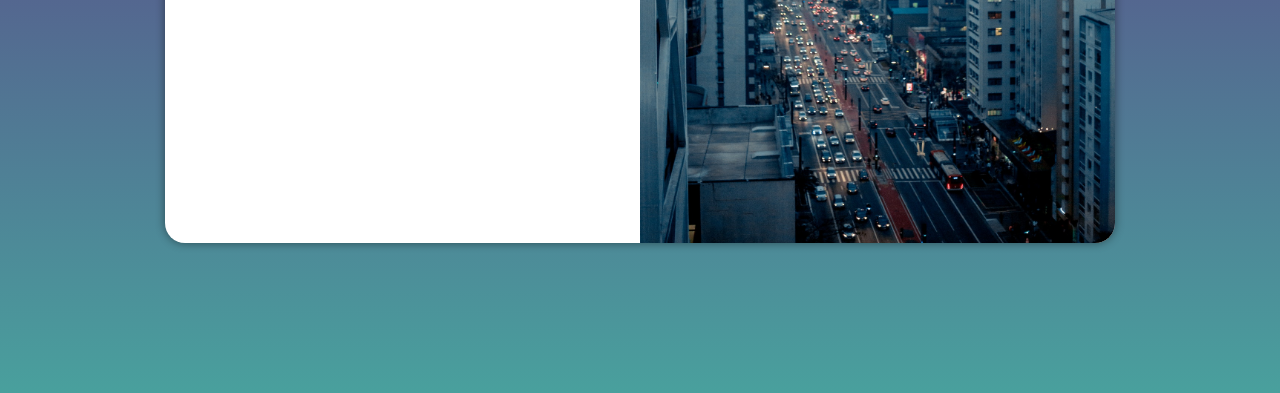
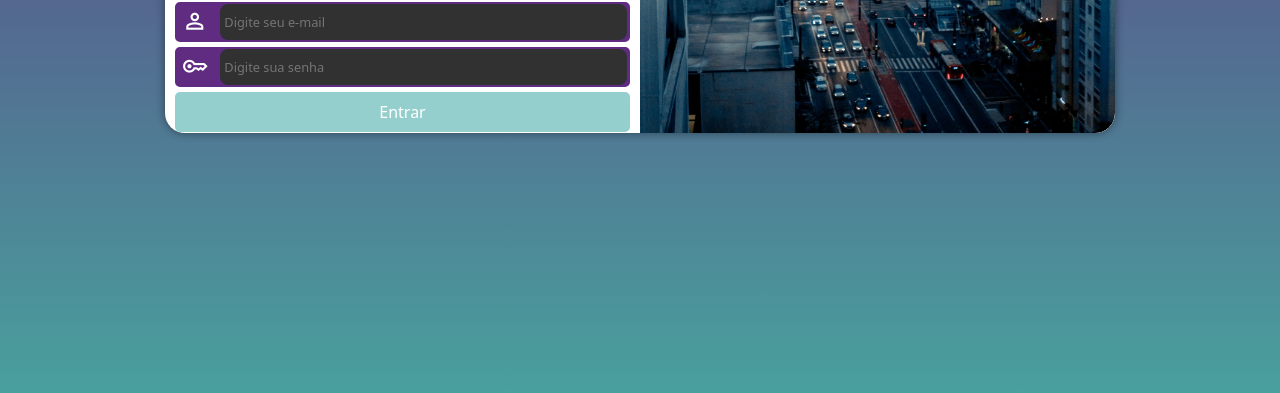
Before and after one commit to lauarnog/projeto-login, a plain HTML site: page index.html in a window 1280 px wide. Shown: the part 407-800 px from the top of the page. Drawn offline with nearby package versions, Linux system fonts and the light colour scheme.

Commit message:
finalizando o projeto

```diff
--- a/estilos/media-query.css
+++ b/estilos/media-query.css
@@ -16,7 +16,8 @@ grandes telas: +1200px
     }
 
     section#login {
-        width: 90vw;
+        width: 80vw;
+        height: 280px;
     }
 
     section#login > div#imagem {
@@ -48,6 +49,7 @@ grandes telas: +1200px
 
     section#login {
         width: 950px;
+        height: 280px;
     }
 
     section#login > div#imagem {
--- a/estilos/style.css
+++ b/estilos/style.css
@@ -30,14 +30,16 @@ section#login {
     position: absolute;
     top: 50%;
     left: 50%;
-    transform: translate(-50%, -50%);
+
+    overflow: hidden;
 
     background-color: white;
     width: 250px;
-    height: 500px;
+    height: 515px;
     border-radius: 20px;
     box-shadow: 0px 0px 10px rgba(0, 0, 0, 0.456);
 
+    transform: translate(-50%, -50%);
     transition: width 0.5s, height 0.5s;
     transition-timing-function: ease;
 }
@@ -65,3 +67,81 @@ div#formulario > h1 {
 div#formulario > p {
     font-size: 0.8em;
 }
+
+form > div.campo{
+    font-size: 0.8em;
+    background-color: #5f2c82;
+    border: 2px solid #5f2c82;
+    display: block;
+    width: 100%;
+    height: 40px;
+    border-radius: 5px;
+    margin: 5px 0px;
+}
+
+div.campo > label {
+    display: none;
+}
+
+div.campo > span {
+    color: white;
+    font-size: 2em;
+    width: 40px;
+    padding: 5px;
+}
+
+div.campo > input {
+    background-color: rgb(49, 49, 49);
+    font-size: 1em;
+    width: calc(100% - 44px);
+    height: 100%;
+    border: 0px;
+    border-radius: 8px;
+    padding: 4px;
+    transform: translateY(-7px) translate(0px);
+}
+
+div.campo >input:focus-within {
+    background-color: white;
+    border: none;
+}
+
+
+form > input[type=submit] {
+    display: block;
+    font-size: 1em;
+    width: 100%;
+    height: 40px;
+    background-color: #94cfcd;
+    color: white;
+    border: none;
+    border-radius: 5px;
+    cursor: pointer;
+}
+
+form > input[type=submit]:hover {
+    background-color: #2d6462;
+}
+
+form > a.botao {
+    display: block;
+    text-align: center;
+    font-size: 1em;
+    width: 100%;
+    height: 40px;
+    padding-top: 5px;
+    margin-top: 5px;
+    background-color: white;
+    color: #2d6462;
+    border: 1px solid #49a09d;
+    border-radius: 5px;
+    text-decoration: none;
+}
+
+form > a.botao:hover {
+    background-color: #6cd3cf;
+}
+
+form > a.botao > i {
+    font-size: 0.8em;
+}
--- a/index.html
+++ b/index.html
@@ -30,7 +30,7 @@
                         <label for="isenha">Senha</label>
                     </div>
                     <input type="submit" value="Entrar">
-                    <a href="esqueci.html">
+                    <a href="esqueci.html" class="botao">
                         Esqueci a senha<span class="material-symbols-outlined">mail</span>
                     </a>
                 </form>
```
